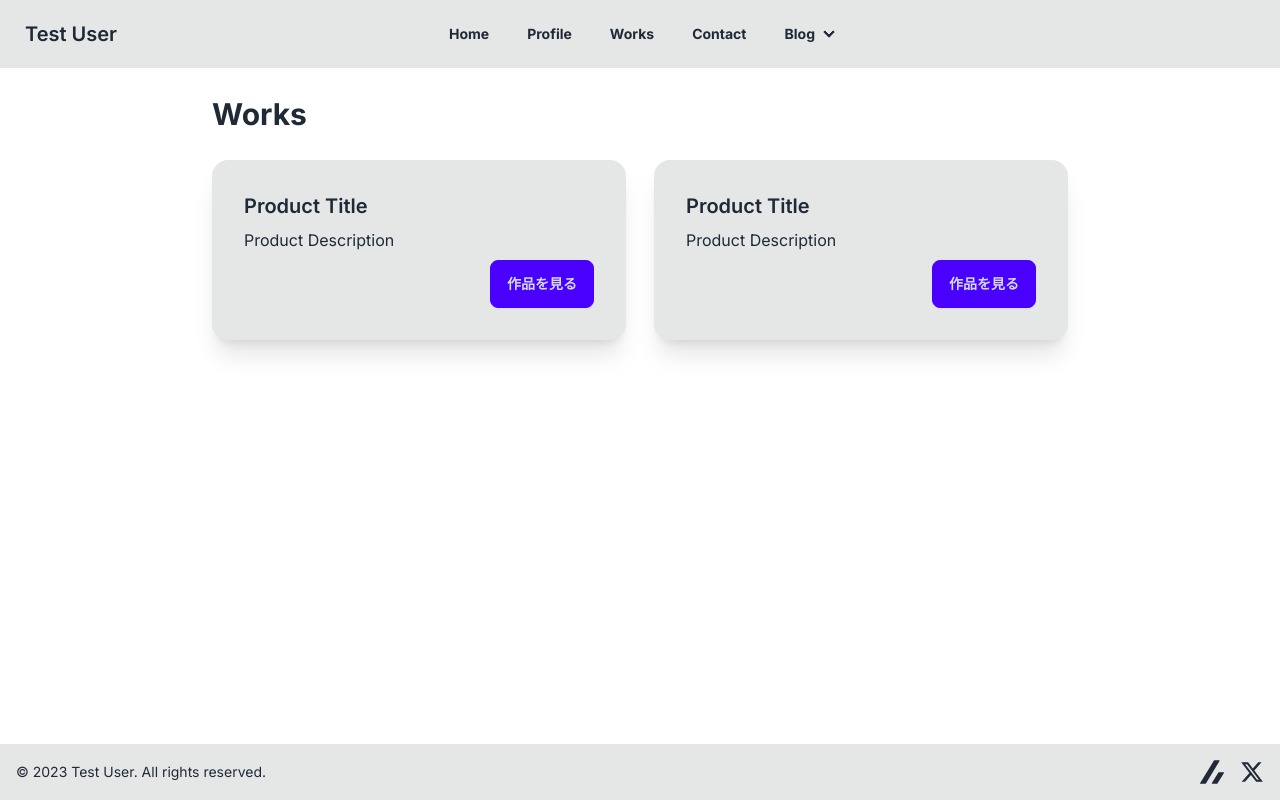
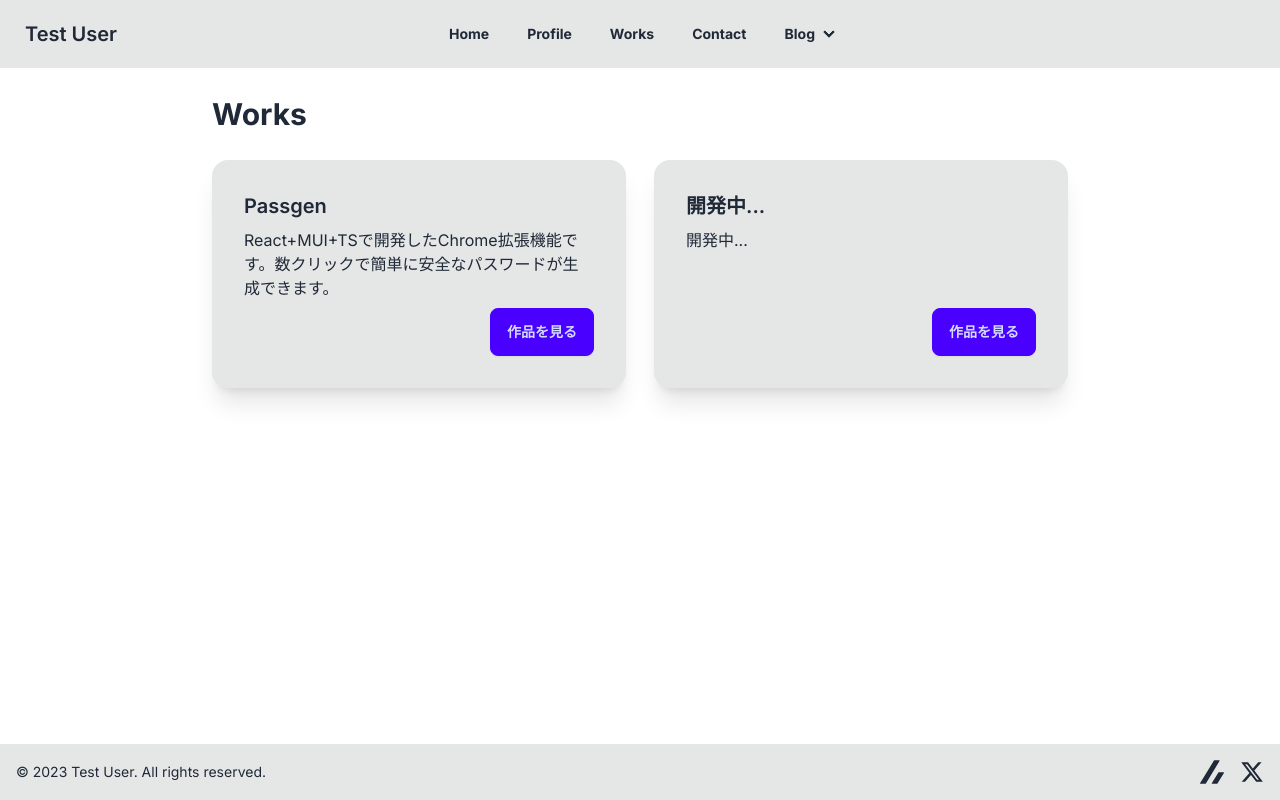
Before and after one commit to Milix-M/milix-m_tempest, a Next.js app in the folder web/: page /works in a window 1280 px wide. Built offline with nearby package versions, Linux system fonts and the light colour scheme.

Commit message:
update worksset

```diff
--- a/web/src/CustomSettings/WorksSet.tsx
+++ b/web/src/CustomSettings/WorksSet.tsx
@@ -3,9 +3,9 @@ import Works from "@/components/Works/Works";
 export default function WorksSet() {
   return (
     <>
-      <Works title="Product Title" description="Product Description" link="https://example.com/" />
+      <Works title="Passgen" description="React+MUI+TSで開発したChrome拡張機能です。数クリックで簡単に安全なパスワードが生成できます。" link="https://chromewebstore.google.com/detail/passgen-a-simple-password/jibdlcehfeapakbemeombfeophiahmcg" />
 
-      <Works title="Product Title" description="Product Description" link="https://example.com/"/>
+      <Works title="開発中..." description="開発中..." link="https://example.com/"/>
     </>
   );
 }
```
